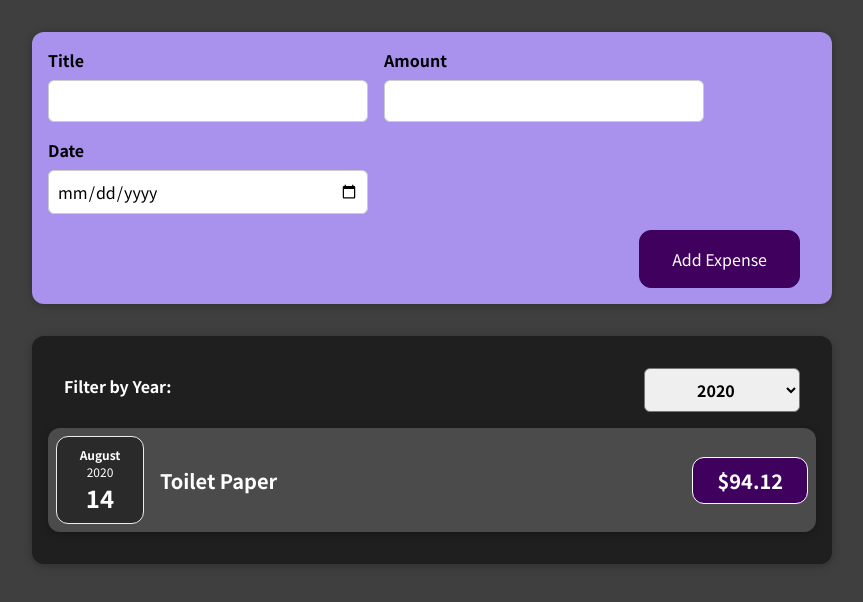
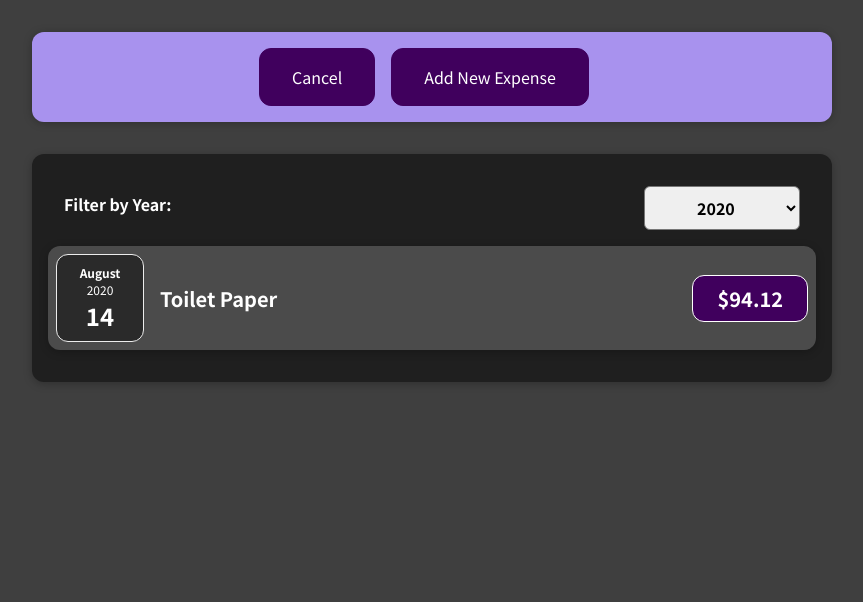
Before and after one commit to tonybejjani/REACT-expense-tracker, a React (Create React App) app: page / in a window 1280 px wide. Shown: the top 602 px of the page, without its empty margins (208-1071 px from the left). Built offline with nearby package versions, Linux system fonts and the light colour scheme.

Commit message:
add collapsible form functionality. add cancel form btn functionality

```diff
--- a/src/components/Expenses/ExpenseItem.js
+++ b/src/components/Expenses/ExpenseItem.js
@@ -11,14 +11,15 @@ const ExpenseItem = (props) => {
   //   setTitle((prevTitle) => props.Title);
   // };
   return (
+    <li>
       <Card className="expense-item">
         <ExpenseDate date={props.date} />
         <div className="expense-item__description">
           <h2>{props.title}</h2>
           <p className="expense-item__price">${props.amount}</p>
-        {/* <button onClick={updateTitleHandler}>Update title</button> */}
         </div>
       </Card>
+    </li>
   );
 };
 
--- a/src/components/Expenses/Expenses.js
+++ b/src/components/Expenses/Expenses.js
@@ -1,6 +1,6 @@
 /** @format */
 import React, { useState } from 'react';
-import ExpenseItem from './ExpenseItem';
+import ExpensesList from './ExpensesList';
 import Card from '../UI/Card';
 import ExpenseFilter from './ExpenseFilter';
 
@@ -16,6 +16,7 @@ const Expenses = (props) => {
     (expense) =>
       expense.date.getFullYear().toString() === filteredYear.toString()
   );
+
   return (
     <div>
       <Card className="expenses">
@@ -24,15 +25,7 @@ const Expenses = (props) => {
           onSelectYear={selectedYearHandler}
           selected={filteredYear}
         />
-
-        {filteredItems.map((expenseItem) => (
-          <ExpenseItem
-            key={expenseItem.id}
-            date={expenseItem.date}
-            title={expenseItem.title}
-            amount={expenseItem.amount}
-          />
-        ))}
+        <ExpensesList items={filteredItems} />
       </Card>
     </div>
   );
--- /dev/null
+++ b/src/components/Expenses/ExpensesList.css
@@ -0,0 +1,9 @@
+.expenses-list {
+  list-style: none;
+  padding: 0;
+}
+
+.expenses-list__fallback {
+  color: white;
+  text-align: center;
+}
--- /dev/null
+++ b/src/components/Expenses/ExpensesList.js
@@ -0,0 +1,26 @@
+/** @format */
+
+import React from 'react';
+import ExpenseItem from './ExpenseItem';
+import './ExpensesList.css';
+
+const ExpensesList = (props) => {
+  if (props.items.length === 0) {
+    return <h2 className="expenses-list__fallback">Found no expenses.</h2>;
+  }
+
+  return (
+    <ul className="expenses-list">
+      {props.items.map((expenseItem) => (
+        <ExpenseItem
+          key={expenseItem.id}
+          date={expenseItem.date}
+          title={expenseItem.title}
+          amount={expenseItem.amount}
+        />
+      ))}
+    </ul>
+  );
+};
+
+export default ExpensesList;
--- a/src/components/NewExpense/ExpenseForm.css
+++ b/src/components/NewExpense/ExpenseForm.css
@@ -4,6 +4,11 @@
   gap: 1rem;
   margin-bottom: 1rem;
   text-align: left;
+  display: none;
+}
+
+.new-expense__controls.collapse-form {
+  display: flex;
 }
 
 .new-expense__control label {
@@ -22,5 +27,9 @@
 }
 
 .new-expense__actions {
+  text-align: center;
+}
+
+.new-expense__actions.collapse-center {
   text-align: right;
 }
--- a/src/components/NewExpense/ExpenseForm.js
+++ b/src/components/NewExpense/ExpenseForm.js
@@ -6,7 +6,22 @@ const ExpenseForm = (props) => {
   const [enteredTitle, setEnteredTitle] = useState('');
   const [enteredAmount, setEnteredAmount] = useState('');
   const [enteredDate, setEnteredDate] = useState('');
+  const [collapseFormClass, setCollapseFormClass] = useState(
+    'new-expense__controls'
+  );
+  const [alignExpenseBtn, setAlignExpenseBtn] = useState(
+    'new-expense__actions'
+  );
 
+  const collapseFormCheck = () => {
+    if (collapseFormClass.includes('collapse-form')) {
+      setCollapseFormClass('new-expense__controls');
+      setAlignExpenseBtn('new-expense__actions');
+    } else {
+      setCollapseFormClass('new-expense__controls collapse-form');
+      setAlignExpenseBtn('new-expense__actions collapse-center');
+    }
+  };
   const getTitleHandler = (event) => {
     setEnteredTitle(event.target.value);
   };
@@ -32,12 +47,20 @@ const ExpenseForm = (props) => {
     setEnteredAmount('');
     setEnteredDate('');
 
+    collapseFormCheck();
+
     props.onSaveExpenseData(expenseData);
   };
 
+  const cancelHandler = (event) => {
+    event.preventDefault();
+    console.log('cancelHandler');
+
+    collapseFormCheck();
+  };
   return (
     <form onSubmit={submitHandler}>
-      <div className="new-expense__controls">
+      <div className={collapseFormClass}>
         <div className="new-expense__control">
           <label>Title</label>
           <input type="text" value={enteredTitle} onChange={getTitleHandler} />
@@ -63,8 +86,11 @@ const ExpenseForm = (props) => {
           />
         </div>
       </div>
-      <div className="new-expense__actions">
-        <button type="submit">Add Expense</button>
+      <div className={alignExpenseBtn}>
+        <button type="cancel" onClick={cancelHandler}>
+          Cancel
+        </button>
+        <button type="submit">Add New Expense</button>
       </div>
     </form>
   );
```
Also changed, not shown: 1 other file (tests, documents, lock files or other folders). Lines whose indentation alone changed are shown as unchanged.
